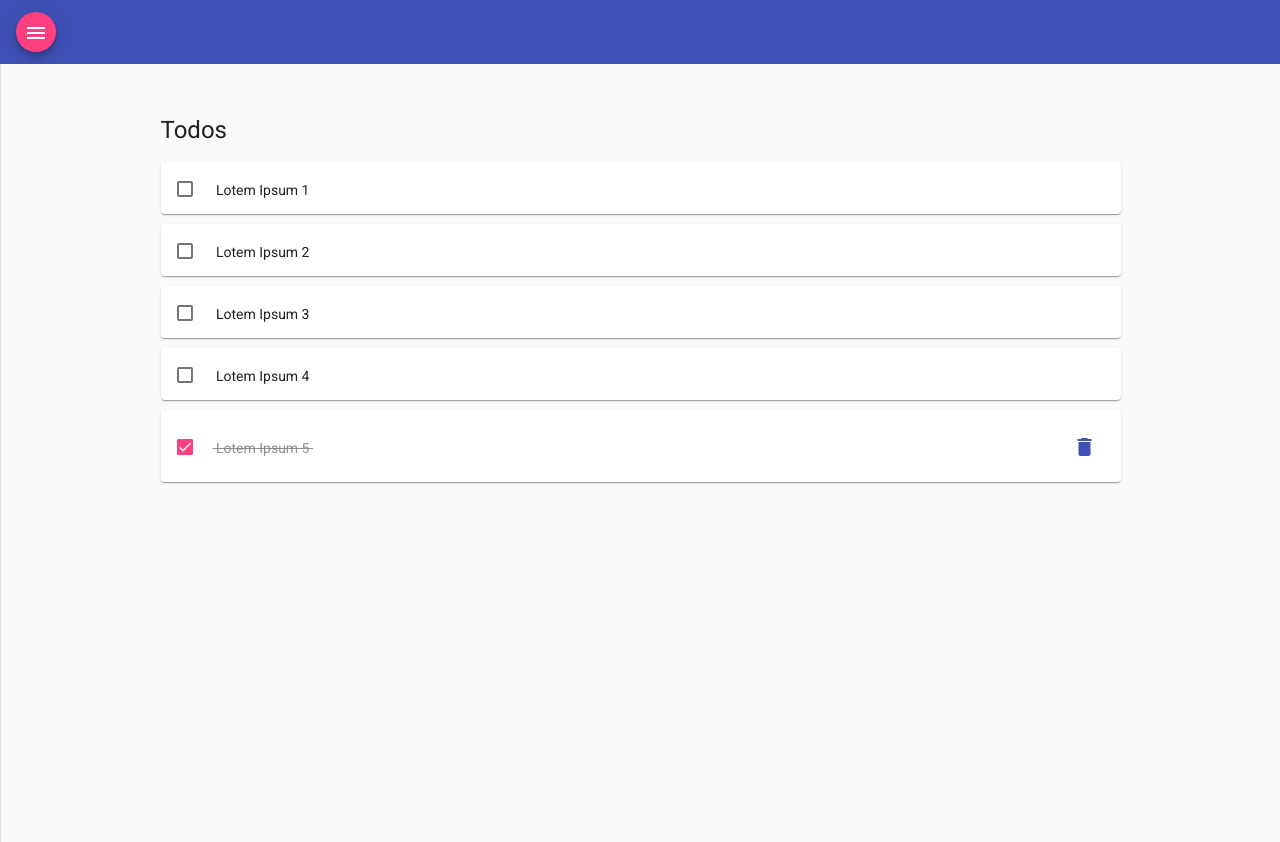
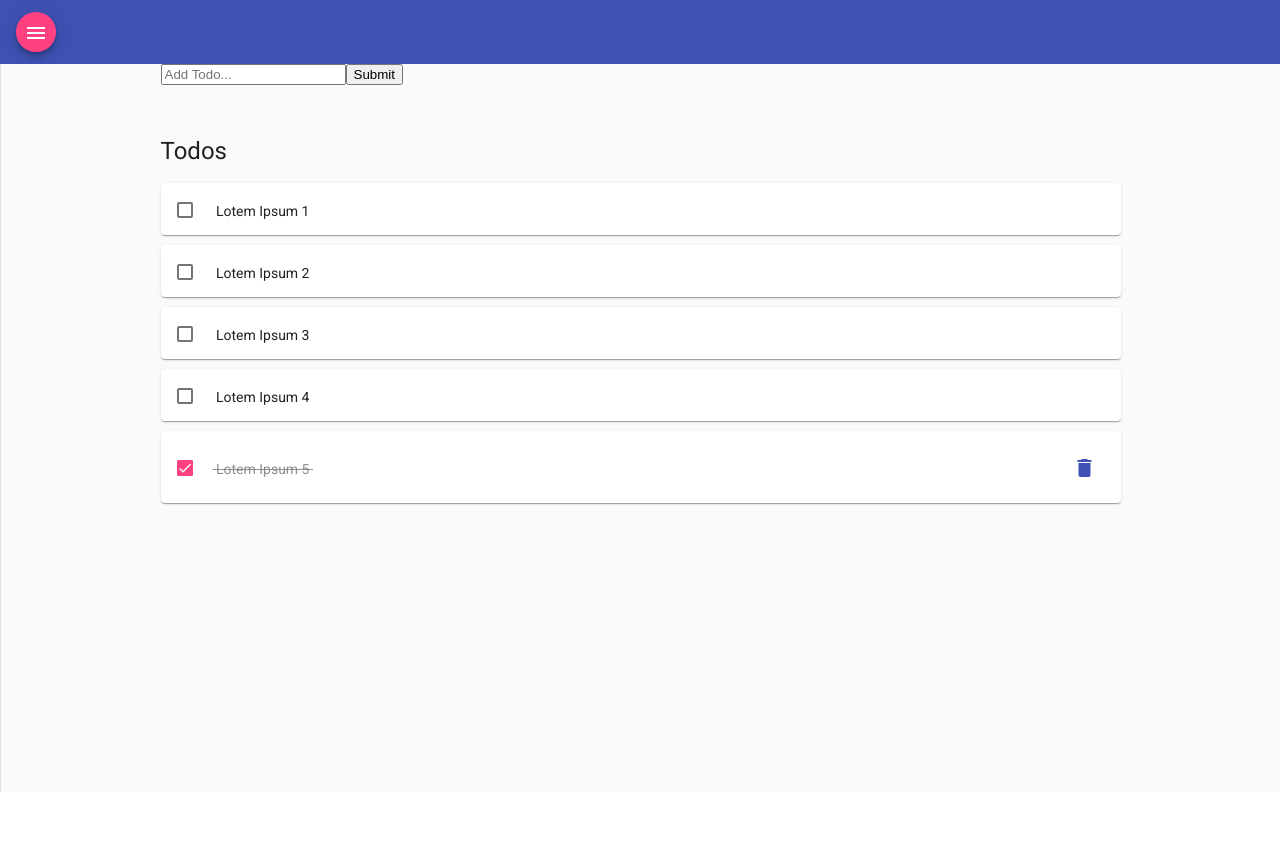
Before and after one commit to marciomesquita/ng-todo-app, an Angular app: page / in a window 1280 px wide. After the commit the page ends 800 px from the top, so only its background shows below. Built offline with nearby package versions, Linux system fonts and the light colour scheme.

Commit message:
add: add todo

```diff
--- a/src/app/app.module.ts
+++ b/src/app/app.module.ts
@@ -1,5 +1,6 @@
 import { BrowserModule } from '@angular/platform-browser';
 import { NgModule } from '@angular/core';
+import { FormsModule } from '@angular/forms';
 
 /**
  * Material
@@ -41,6 +42,7 @@ import { FlexLayoutModule } from '@angular/flex-layout';
     BrowserModule,
     AppRoutingModule,
     BrowserAnimationsModule,
+    FormsModule,
     MatButtonModule,
     MatCardModule,
     MatCheckboxModule,
--- a/src/app/pages/home/home.component.html
+++ b/src/app/pages/home/home.component.html
@@ -1,4 +1,8 @@
 <div class="container">
+<form class="form">
+  <input type="text" name="title" [(ngModel)]="title" placeholder="Add Todo...">
+  <input type="button" value="Submit" class="btn" (click)="onSubmit()">
+</form>
   <div class="list">
     <h1>Todos</h1>
     <mat-card
--- a/src/app/pages/home/home.component.ts
+++ b/src/app/pages/home/home.component.ts
@@ -6,6 +6,7 @@ import { Component, OnInit } from '@angular/core';
   styleUrls: ['./home.component.scss']
 })
 export class HomeComponent implements OnInit {
+  title: string;
   todos: Array<Object> = [
     { id: 1, title: 'Lotem Ipsum 1', done: false},
     { id: 2, title: 'Lotem Ipsum 2', done: false },
@@ -27,4 +28,13 @@ export class HomeComponent implements OnInit {
     this.todos.splice(this.todos.indexOf(todo), 1);
   }
 
+  onSubmit() {
+    const newTodo = {
+      title: this.title,
+      done: false
+    }
+    this.todos = [...this.todos, newTodo]
+    this.title = '';
+  }
+
 }
```
